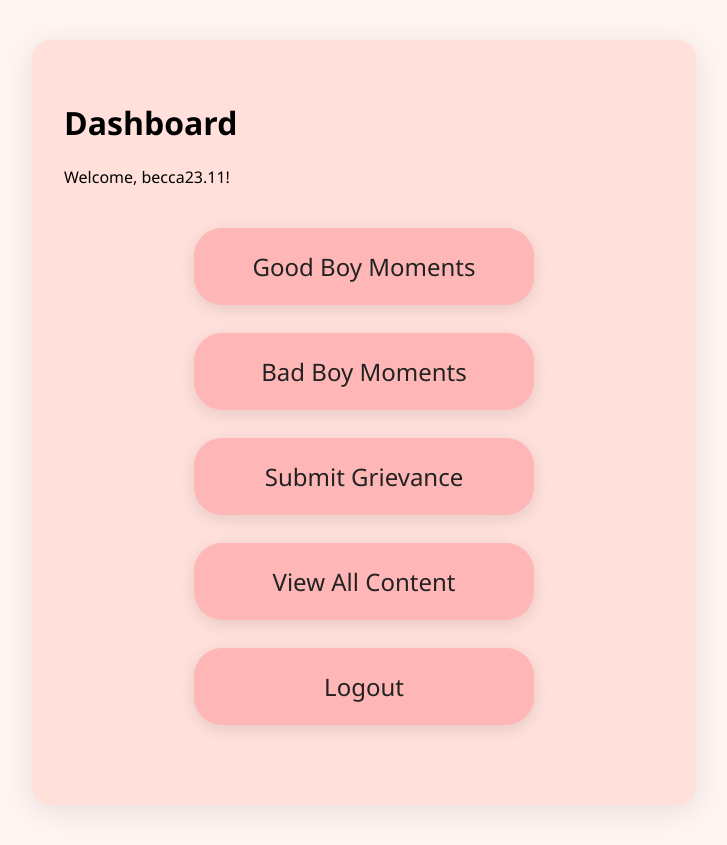
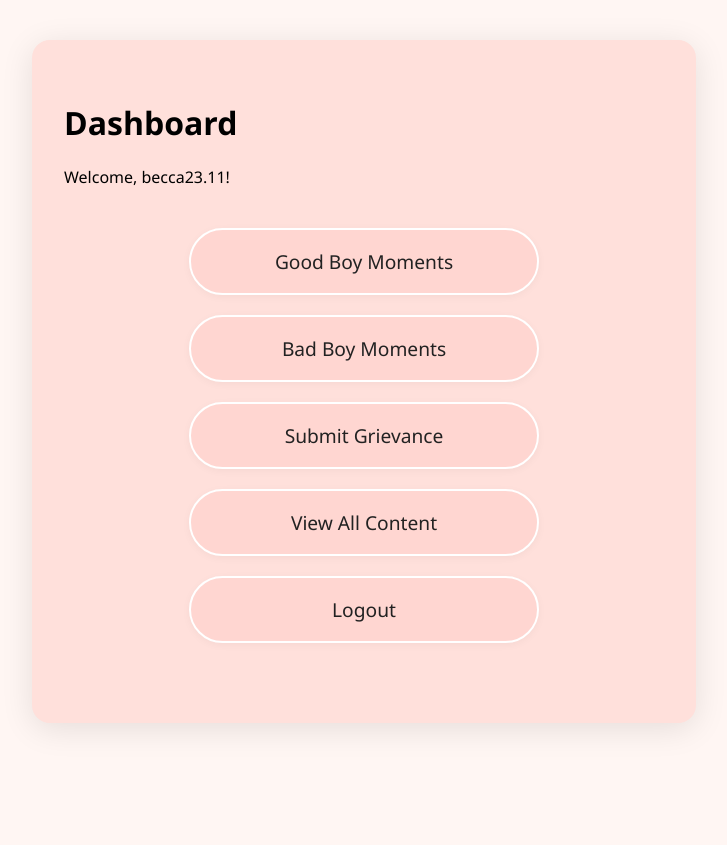
Before and after one commit to imurgoodboy/hopefully, a Flask app: page /dashboard in a window 1280 px wide. Shown: the whole page, without its empty margins (276-1003 px from the left). After the commit the page ends 729 px from the top, so only its background shows below. Run offline with Flask 3, Linux system fonts and the light colour scheme; a user stored in the database is signed in.

Commit message:
new button style

```diff
--- a/static/style.css
+++ b/static/style.css
@@ -43,36 +43,34 @@ h1, h2, h3 {
     color: #000;
 }
 
-.dashboard-btn-group {
+.dashboard-nav {
+    list-style: none;
+    padding: 0;
+    margin: 40px auto;
+    max-width: 350px;
     display: flex;
     flex-direction: column;
-    align-items: center;
-    gap: 28px;
-    margin-top: 40px;
-    margin-bottom: 40px;
+    gap: 20px;
+    align-items: stretch;
 }
 
 .dashboard-btn {
     display: block;
-    width: 340px;
-    max-width: 90vw;
-    padding: 22px 0;
-    margin: 0 auto;
-    background: #ffb6b6;
+    text-align: center;
+    padding: 18px 0;
+    border-radius: 999px;
+    border: 2px solid #fff;
+    background: #ffd6d1; /* lighter, less saturated pink */
     color: #222;
-    border: none;
-    border-radius: 28px;
-    font-size: 1.5rem;
+    font-size: 1.2rem;
     font-weight: 500;
-    text-align: center;
     text-decoration: none;
-    box-shadow: 0 4px 16px rgba(0,0,0,0.10);
-    transition: background 0.2s, box-shadow 0.2s, transform 0.1s;
+    box-shadow: 0 2px 8px rgba(0,0,0,0.04);
+    transition: background 0.2s, color 0.2s, border 0.2s;
 }
 
 .dashboard-btn:hover {
-    background: #ff8c8c;
+    background: #ffb6b6;
     color: #000;
-    box-shadow: 0 8px 32px rgba(0,0,0,0.13);
-    transform: translateY(-2px) scale(1.04);
+    border: 2px solid #ffe0db;
 }
--- a/templates/dashboard.html
+++ b/templates/dashboard.html
@@ -2,11 +2,11 @@
 {% block content %}
 <h1>Dashboard</h1>
 <p>Welcome, {{ session['username'] }}!</p>
-<div class="dashboard-btn-group">
-    <a class="dashboard-btn" href="{{ url_for('good_boy') }}">Good Boy Moments</a>
-    <a class="dashboard-btn" href="{{ url_for('bad_boy') }}">Bad Boy Moments</a>
-    <a class="dashboard-btn" href="{{ url_for('grievance') }}">Submit Grievance</a>
-    <a class="dashboard-btn" href="{{ url_for('view_content') }}">View All Content</a>
-    <a class="dashboard-btn" href="{{ url_for('logout') }}">Logout</a>
-</div>
+<ul class="dashboard-nav">
+    <li><a class="dashboard-btn" href="{{ url_for('good_boy') }}">Good Boy Moments</a></li>
+    <li><a class="dashboard-btn" href="{{ url_for('bad_boy') }}">Bad Boy Moments</a></li>
+    <li><a class="dashboard-btn" href="{{ url_for('grievance') }}">Submit Grievance</a></li>
+    <li><a class="dashboard-btn" href="{{ url_for('view_content') }}">View All Content</a></li>
+    <li><a class="dashboard-btn" href="{{ url_for('logout') }}">Logout</a></li>
+</ul>
 {% endblock %}
```
